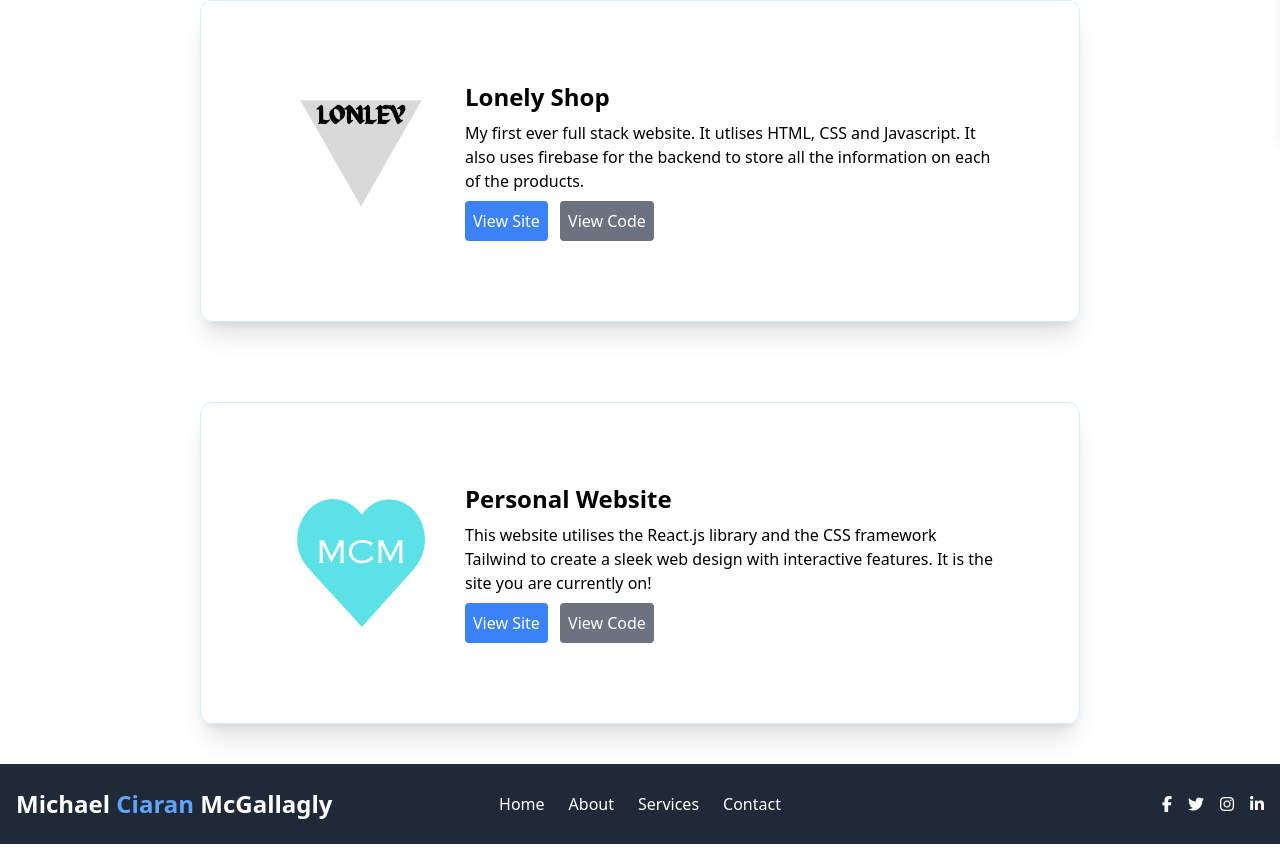
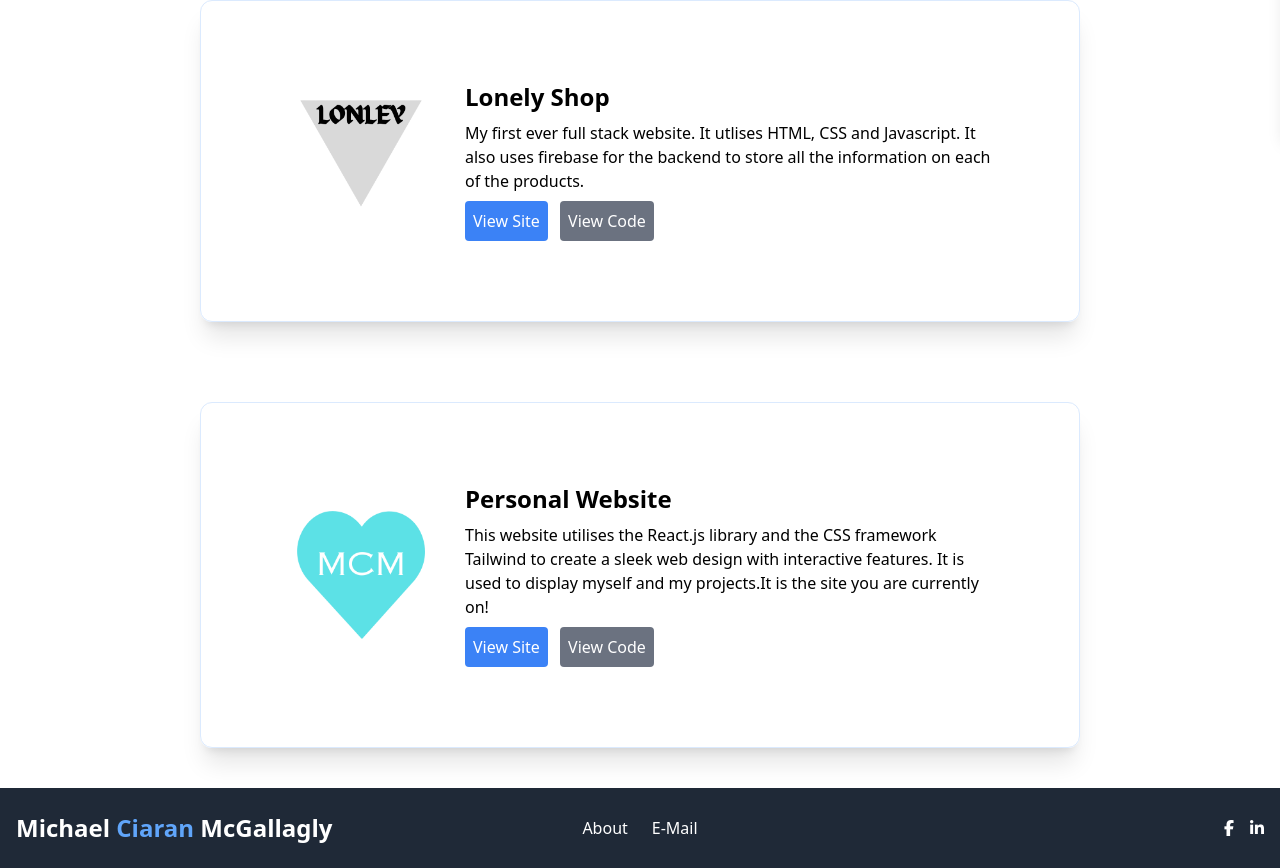
Before and after one commit to michaelmcgallagly/personal-website, a React (Vite) app: page / in a window 1280 px wide. Shown: the part 663-1531 px from the top of the page. Before the commit the page ends 1507 px from the top, so only its background shows below. Built offline with nearby package versions, Linux system fonts and the light colour scheme; a web font is replaced by a local one.

Commit message:
Added in socials and email
Added in my social links and email, allowing people to contact me easily

```diff
--- a/src/components/Card.jsx
+++ b/src/components/Card.jsx
@@ -8,7 +8,7 @@ export default function Card() {
   <div className="flex flex-col sm:flex-row items-center justify-center">
     <img src={logo} className="rounded-full transform scale-x-[-1] h-32 w-32 sm:h-40 sm:w-40 border-2 border-grey sm:mr-6 mb-4 sm:mb-0 flex-shrink-0" />
     <div className="text-left flex flex-col ">
-      <h1 className="text-xl sm:text-2xl font-semibold mb-2">Hey there! I am <span className="text-blue-400">Michael</span>.</h1>
+      <h1 className="text-xl sm:text-2xl font-semibold mb-2">Hey there! I am <span className="text-blue-400" >Michael</span>.</h1>
       <p>I am about to go into my 3rd year of my MEng degree in Computer Science at The University of Strathclyde. Alognside programming, I have other passions such as going to the gym and skateboarding</p>
     </div>
   </div>
--- a/src/components/Footer.jsx
+++ b/src/components/Footer.jsx
@@ -10,25 +10,18 @@ export default function Footer() {
         {/* Center Section - Navigation */}
         <nav className="flex-1 mb-4 md:mb-0 text-center">
           <ul className="flex justify-center space-x-6">
-            <li><a href="#" className="hover:text-blue-400">Home</a></li>
-            <li><a href="#" className="hover:text-blue-400">About</a></li>
-            <li><a href="#" className="hover:text-blue-400">Services</a></li>
-            <li><a href="#" className="hover:text-blue-400">Contact</a></li>
-          </ul>
+            <li><a href="#about" className="hover:text-blue-400">About</a></li>
+            <li><a href="mailto:mcgallagly@gmail.com" className="hover:text-blue-400">E-Mail</a></li>
+            </ul>
         </nav>
 
         {/* Right Section - Social Media Icons */}
         <div className="flex-1 flex justify-end space-x-4">
-          <a href="#" className="hover:text-blue-400">
+          <a href="https://www.facebook.com/profile.php?id=100085086878092" className="hover:text-blue-400">
             <i className="fa-brands fa-facebook-f"></i>
           </a>
-          <a href="#" className="hover:text-blue-400">
-            <i className="fa-brands fa-twitter"></i>
-          </a>
-          <a href="#" className="hover:text-blue-400">
-            <i className="fa-brands fa-instagram"></i>
-          </a>
-          <a href="#" className="hover:text-blue-400">
+
+          <a href="https://www.linkedin.com/in/michael-mcgallagly-1536382ba/" className="hover:text-blue-400">
             <i className="fa-brands fa-linkedin-in"></i>
           </a>
         </div>
--- a/src/components/Personalsite.jsx
+++ b/src/components/Personalsite.jsx
@@ -8,7 +8,7 @@ export default function Personalsite() {
       <img src={logo} className="h-32 w-32 sm:h-40 sm:w-40 sm:mr-6 mb-4 sm:mb-0 flex-shrink-0" />
       <div className="text-left">
         <h1 className="text-xl sm:text-2xl font-semibold mb-2">Personal Website</h1>
-        <p>This website utilises the React.js library and the CSS framework Tailwind to create a sleek web design with interactive features. It is the site you are currently on! </p>
+        <p>This website utilises the React.js library and the CSS framework Tailwind to create a sleek web design with interactive features. It is used to display myself and my projects.It is the site you are currently on! </p>
 
        <a href="https://lonelyshop.netlify.app/"> <button className="bg-blue-500 text-white p-2 mt-2 mr-2 rounded hover:bg-blue-700 transition duration-300 ease-in-out">View Site</button>  </a>
 
```
Also changed, not shown: src/index.css (line endings or trailing spaces).
